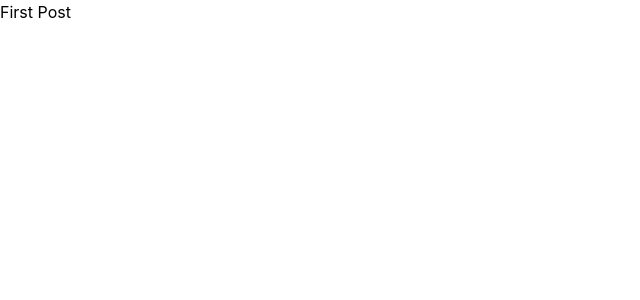
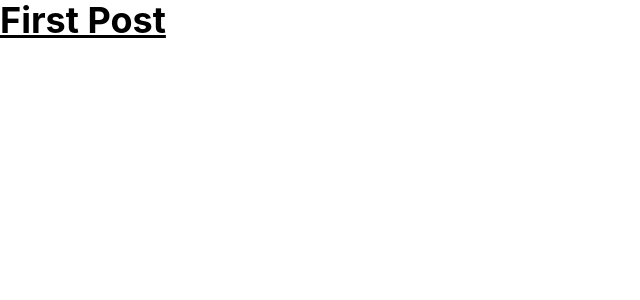
Before and after one commit to lucky15987/nextjs-blog-tailwind, a Next.js app: page /posts/first-post in a window 1280 px wide. Shown: the top 300 px of the page, without its empty margins (0-640 px from the left). Built offline with nearby package versions, Linux system fonts and the light colour scheme.

Commit message:
Added tailwind components

```diff
--- a/pages/index.js
+++ b/pages/index.js
@@ -1,6 +1,7 @@
 import Head from 'next/head'
 import Image from 'next/image'
 import styles from '../styles/Home.module.css'
+import Link from 'next/link';
 
 export default function Home() {
   return (
@@ -13,6 +14,10 @@ export default function Home() {
 
       <main className={styles.main}>
         <h1 className="font-bold text-5xl">
+          Read{' '}
+          <Link href="/posts/first-post">
+            <a>This Page! </a>
+          </Link>
           Learn <a className="text-blue-400" href="https://nextjs.org">Next.js!</a>
         </h1>
 
--- a/pages/posts/first-post.js
+++ b/pages/posts/first-post.js
@@ -1,3 +1,9 @@
 export default function FirstPost() {
-    return <h1>First Post</h1>;
+    return (
+        <div>
+            <h1 className="text-4xl underline font-bold">
+                First Post
+            </h1>
+        </div>
+    );
   }
```
